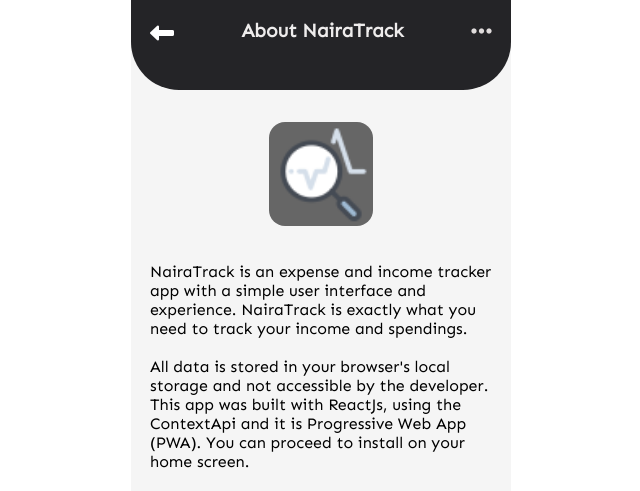
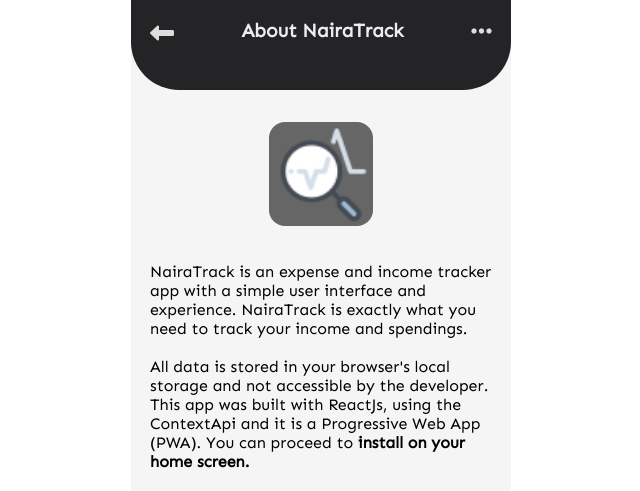
Before and after one commit to Segun98/NairaTrack, a React (Create React App) app: page /about in a window 1280 px wide. Shown: the top 491 px of the page, without its empty margins (319-959 px from the left). Built offline with nearby package versions, Linux system fonts and the light colour scheme; a web font is replaced by a local one.

Commit message:
validated the go back icon

```diff
--- a/src/components/About.js
+++ b/src/components/About.js
@@ -1,15 +1,17 @@
 import React from "react";
-import { Link } from "react-router-dom";
+import { useHistory } from "react-router-dom";
+
+
 
 export default function About() {
+
+  let history = useHistory();
   return (
     <div className="about-page">
       <header>
         <div className="index-header-wrap">
-          <div className="homeNav" title="Back">
-            <Link to="/" style={{ textDecoration: "none", color: "white" }}>
+          <div className="homeNav" title="Back" onClick={ ()=> { history.goBack() }}>
               <i className="fas fa-long-arrow-alt-left"></i>
-            </Link>
           </div>
           <div className="index-header-welcome" style={{ fontSize: "1.2rem" }}>
             About NairaTrack{" "}
@@ -37,8 +39,8 @@
           <p>
             All data is stored in your browser's local storage and not
             accessible by the developer. This app was built with ReactJs, using
-            the ContextApi and it is Progressive Web App (PWA). You can proceed
-            to install on your home screen.{" "}
+            the ContextApi and it is a Progressive Web App (PWA). You can proceed
+            to <strong> install on your home screen.</strong>{" "}
           </p>
           <br />
           <p>
--- a/src/components/AccountOne/AccountOne.js
+++ b/src/components/AccountOne/AccountOne.js
@@ -4,8 +4,13 @@
 import IncomeOneList from "./IncomeOneList";
 import ExpensesOneList from "./ExpensesOneList";
 import Commas from "../../Commas";
+import { useHistory } from "react-router-dom";
+
 
 export default function AccountOne() {
+
+  let history = useHistory();
+
   //Radio Option State
   const [Option, setOption] = useState("");
 
@@ -69,10 +74,8 @@
     <div className="account-one-page">
       <header>
         <div className="index-header-wrap">
-          <div className="homeNav" title="Back">
-            <Link to="/" style={{ textDecoration: "none", color: "white" }}>
+          <div className="homeNav" title="Back" onClick={ ()=> { history.goBack() }}>
             <i className="fas fa-long-arrow-alt-left"></i>
-            </Link>
           </div>
           <div className="index-header-welcome" style={{fontSize:"1.2rem"}}>Personal Account</div>
           <div className="index-menu" title="menu">
@@ -148,7 +151,7 @@
                 type="text"
                 placeholder="e.g Food, salary..."
                 required
-                maxLength="15"
+                maxLength="20"
                 value={Name}
                 onChange={handleNameChange}
               />
--- a/src/components/AccountTwo/AccountTwo.js
+++ b/src/components/AccountTwo/AccountTwo.js
@@ -4,8 +4,12 @@
 import IncomeTwoList from "./IncomeTwoList";
 import ExpensesTwoList from "./ExpensesTwoList";
 import Commas from "../../Commas";
+import { useHistory } from "react-router-dom";
+
 
 export default function AccountTwo() {
+  let history = useHistory();
+
   //Radio Option State
   const [Option, setOption] = useState("");
 
@@ -69,10 +73,8 @@
     <div className="account-One-page">
       <header>
         <div className="index-header-wrap">
-          <div className="homeNav" title="Back">
-            <Link to="/" style={{ textDecoration: "none", color: "white" }}>
+          <div className="homeNav" title="Back" onClick={ ()=> { history.goBack() }} >
             <i className="fas fa-long-arrow-alt-left"></i>
-            </Link>
           </div>
           <div className="index-header-welcome" style={{fontSize:"1.2rem"}}>Business Account</div>
           <div className="index-menu" title="menu"><Link style={LinkStyle} to ='/about'>
@@ -148,7 +150,7 @@
                 type="text"
                 placeholder="e.g Food, salary..."
                 required
-                maxLength="15"
+                maxLength="20"
                 value={Name}
                 onChange={handleNameChange}
               />
--- a/src/components/AccountTwo/ExpensesTwoList.js
+++ b/src/components/AccountTwo/ExpensesTwoList.js
@@ -22,7 +22,8 @@
           <div className="amount" title={Commas(amount)}>{Commas(amount)}</div>
         </div>
         <div className="deltebtn-expense" title="delete" onClick={handleDelete}>
-        <i className="far fa-trash-alt"></i>
+        {/* <i className="far fa-trash-alt"></i> */}
+        <i className="fas fa-minus-circle"></i>
         </div>
       </div>
     </div>
--- a/src/components/AccountTwo/IncomeTwoList.js
+++ b/src/components/AccountTwo/IncomeTwoList.js
@@ -17,7 +17,8 @@
     <div>
       <div className="income-one-list">
         <div className="deltebtn-income" title="delete" onClick={handleDelete}>
-        <i className="far fa-trash-alt"></i>
+        {/* <i className="far fa-trash-alt"></i> */}
+        <i className="fas fa-minus-circle"></i>
         </div>
         <div className="income-one-details">
           <div className="date">{date}</div>
```
